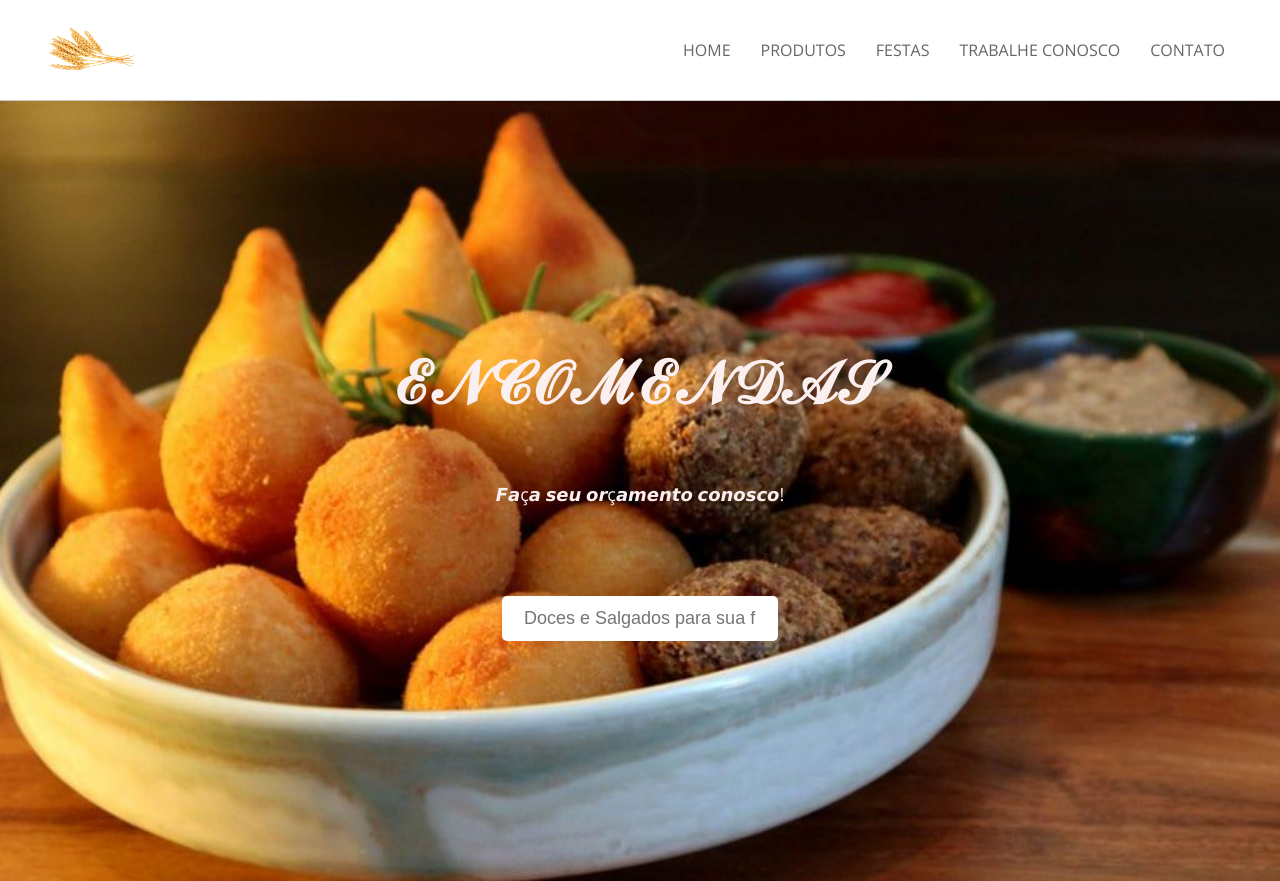
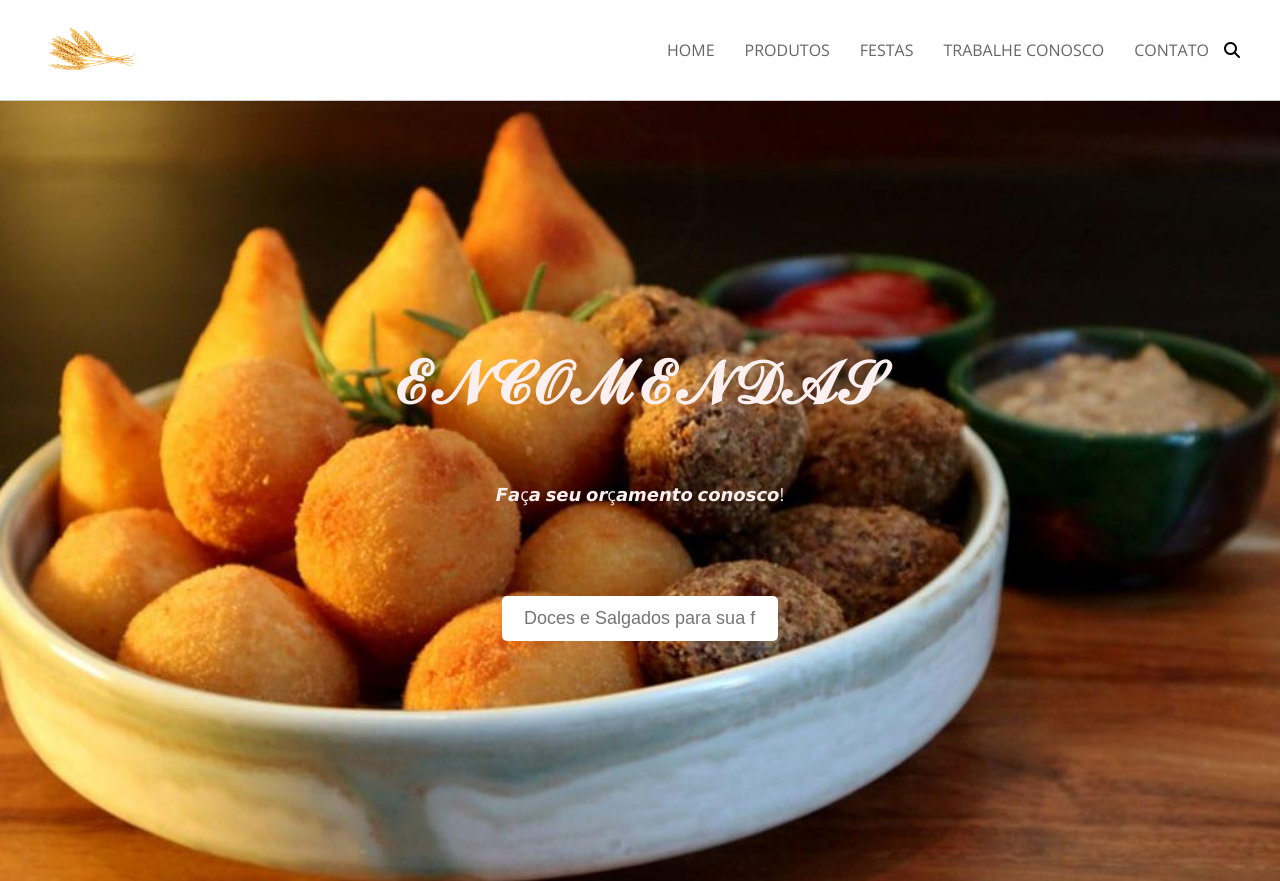
Before and after one commit to giihipo/site_giovanna, a plain HTML site: page index.html in a window 1280 px wide. Drawn offline with nearby package versions, Linux system fonts and the light colour scheme.

Commit message:
Add files via upload

```diff
--- a/index.html
+++ b/index.html
@@ -22,7 +22,9 @@
 							<li><a href="#">FESTAS</a></li>
 							<li><a href="#">TRABALHE CONOSCO</a></li>
 							<li><a href="#">CONTATO</a></li>
+							<i class="fa-solid fa-magnifying-glass"></i>
 						</ul>
+
 					</div>
 				</nav>
 				<div id="main-banner">
```
